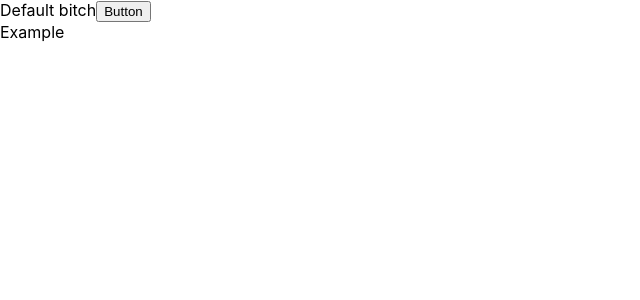
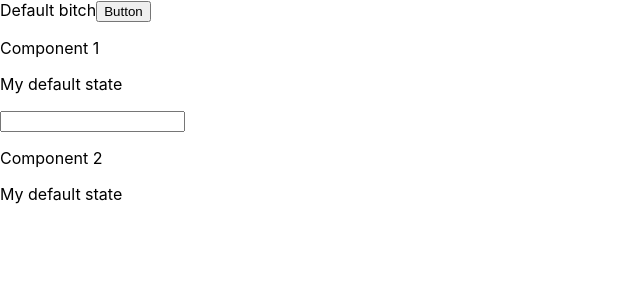
Before and after one commit to Blodowica/oneblinq-licenseplatform-frontend, a React (Create React App) app: page / in a window 1280 px wide. Shown: the top 300 px of the page, without its empty margins (0-640 px from the left). Built offline with nearby package versions, Linux system fonts and the light colour scheme.

Commit message:
Fixed custom actions hook, added example components

```diff
--- a/src/actions/text.actions.js
+++ b/src/actions/text.actions.js
@@ -1,27 +1,20 @@
 import React from 'react';
-import {
-  RecoilRoot,
-  atom,
-  selector,
-  useRecoilState,
-  useRecoilValue,
-  useSetRecoilState,
-} from 'recoil';
 
 import { textState } from '../state'
+import { useRecoilState, useSetRecoilState } from 'recoil';
 
 
+export { useUserActions }
 
-function textActions() {
+function useUserActions() {
+  const setText = useSetRecoilState(textState);
 
-    return {
-        setGlobalTextState,
-    }
+  return {
+    setGlobalTextState,
+  }
 
 
-    function setGlobalTextState() {
-
-    }
+  function setGlobalTextState(newGlobalText) {
+    setText(newGlobalText)
+  }
 }
-
-export { textActions }
--- a/src/components/App/App.js
+++ b/src/components/App/App.js
@@ -11,7 +11,7 @@ function RenderDefault() {
   return (
     <div>
       Default bitch
-      <button onClick={() => history.push('/different')}>Button</button>
+      <button onClick={() => history.push('/example')}>Button</button>
     </div>
   )
 }
--- a/src/components/ExampleComponent/ExampleComponent.js
+++ b/src/components/ExampleComponent/ExampleComponent.js
@@ -4,11 +4,12 @@ import React, { useState, useEffect } from 'react';
 import { useRecoilState } from 'recoil';
 import {textState} from '../../state'
 
-import {textActions} from '../../actions'
+import {useUserActions} from '../../actions'
 
 export function ExampleComponent() {
-  const [text, setText] = useState("Default textsss")
-  const [globalTextState, setGlobalTextState] = useRecoilState(textState)
+  const [globalTextState] = useRecoilState(textState)
+
+  const textActions = useUserActions()
 
 
 
@@ -38,7 +39,7 @@ export function ExampleComponent() {
         </a>
         <p>{globalTextState}</p>
         <button onClick={() => {
-          setGlobalTextState("New global state")
+          textActions.setGlobalTextState("My NEW TEXT")
         }}>CLick me to change global state for all components :)</button>
         {/* <input onChange={(theInputField) => setText(theInputField.target.value)}></input> */}
       </header>
--- a/src/components/router.js
+++ b/src/components/router.js
@@ -2,10 +2,33 @@ import React from 'react';
 import { Route, Switch } from 'react-router-dom';
 import * as Components from './index';
 import { ExampleComponent } from './index';
+import { useUserActions } from '../actions'
+import { useRecoilState } from 'recoil';
+import { textState } from '../state'
 
-function defaultPage() {
+function FirstExampleComponent() {
+    const [globalTextState] = useRecoilState(textState)
+    const textActions = useUserActions()
+
+
     return (
-        <div><p>My Paragraph</p></div>
+        <div>
+            <p>Component 1</p>
+            <p>{globalTextState}</p>
+            <input onChange={(e) => textActions.setGlobalTextState(e.target.value)} />
+        </div>
+    )
+}
+
+function SecondExampleComponent() {
+    const [globalTextState] = useRecoilState(textState)
+
+
+    return (
+        <div>
+            <p>Component 2</p>
+            <p>{globalTextState}</p>
+        </div>
     )
 }
 
@@ -13,10 +36,12 @@ const Routes = () => {
     return (
         <main>
             <Switch>
-                <Route exact path='/' component={() => <div>Example</div>} />
-                <Route exact path='*' component={() => <div>2</div>} />
-                <Route path='/different' component={Components.DifferentComponent} />
-                <Route path='/' component={() => <div>3</div>} />
+                <Route exact path='/example' component={() => Components.ExampleComponent()} />
+                <Route path='/' component={() =>
+                    <div>
+                        <FirstExampleComponent />
+                        <SecondExampleComponent />
+                    </div>} />
             </Switch>
         </main>
     )
--- a/src/state/globalTextState.js
+++ b/src/state/globalTextState.js
@@ -5,7 +5,7 @@ import {
 
 const textState = atom({
     key: 'myTextState',
-    default: "MyFuckingState"
+    default: "My default state"
 })
 
 export {textState}
```
Also changed, not shown: 1 other file (tests, documents, lock files or other folders).
